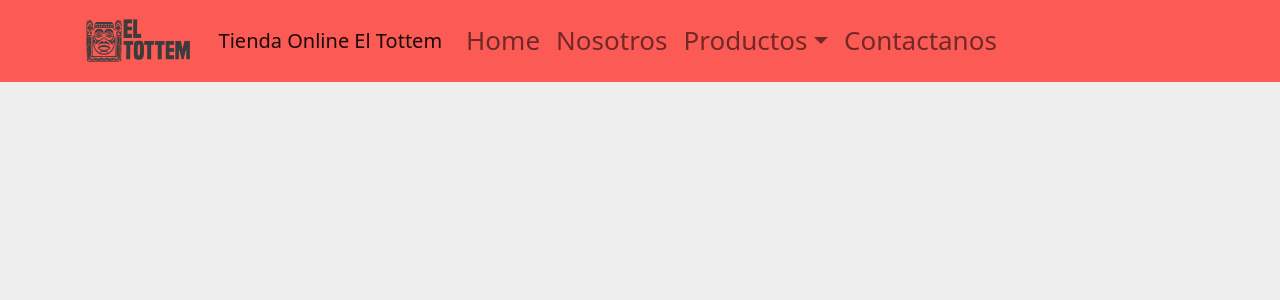
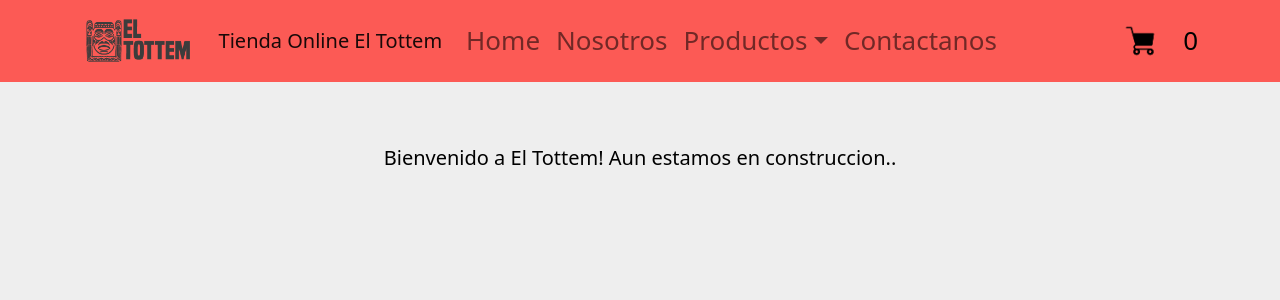
Before and after one commit to solnoguera/eltottem-ecommerce-soln, a React (Create React App) app: page / in a window 1280 px wide. Shown: the top 300 px of the page. Built offline with nearby package versions, Linux system fonts and the light colour scheme.

Commit message:
CartWidget y ItemListContainer

```diff
--- a/src/App.js
+++ b/src/App.js
@@ -1,11 +1,13 @@
 import './App.css';
 import NavBar from './components/NavBar/NavBar';
 import 'bootstrap/dist/css/bootstrap.min.css';
+import ItemListContainer from './components/ItemListContainer/ItemListContainer';
 
 function App() {
   return (
     <div className="App">
       <NavBar />
+      <ItemListContainer greeting="Bienvenido a El Tottem! Aun estamos en construccion.." />
     </div>
   );
 }
--- /dev/null
+++ b/src/components/CartWidget/CartWidget.jsx
@@ -0,0 +1,10 @@
+import carrito from "../../assets/carrito.png"
+
+export default function CartWidget(){
+    return (
+        <>
+            <img src={carrito} alt="carrito" width="5%" height="5%" style={{ marginRight:15 }} />
+            <b style={{ color:"black" }}>0</b>
+        </>
+    )
+}
--- /dev/null
+++ b/src/components/ItemListContainer/ItemListContainer.css
@@ -0,0 +1,5 @@
+.itemList{
+    text-align : center;
+    color : black;
+    margin-top: 5%;
+}
--- /dev/null
+++ b/src/components/ItemListContainer/ItemListContainer.jsx
@@ -0,0 +1,7 @@
+import "./ItemListContainer.css"
+
+export default function ItemListContainer ({greeting}) {
+    return(
+        <h5 className="itemList" >{greeting}</h5>
+    )
+}
--- a/src/components/NavBar/NavBar.jsx
+++ b/src/components/NavBar/NavBar.jsx
@@ -3,6 +3,8 @@ import { Nav, Navbar, Container } from "react-bootstrap";
 import logo from "../../assets/tottemlogo.png";
 import './NavBar.css'
 import NavDropDown from "../NavDropDown/NavDropDown"
+import CartWidget from "../CartWidget/CartWidget";
+
 
 export default function NavBar() {
 
@@ -34,6 +36,9 @@ export default function NavBar() {
             <Nav.Link href="/contacto">Contactanos</Nav.Link>
           </Nav>
         </Navbar.Collapse>
+
+        <CartWidget />
+
       </Container>
     </Navbar>
   );
```
Also changed, not shown: src/assets/carrito.png (added).
